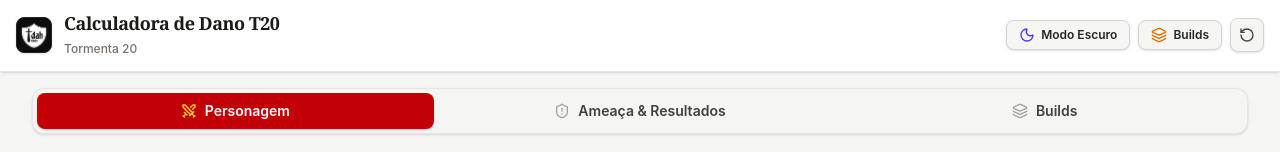
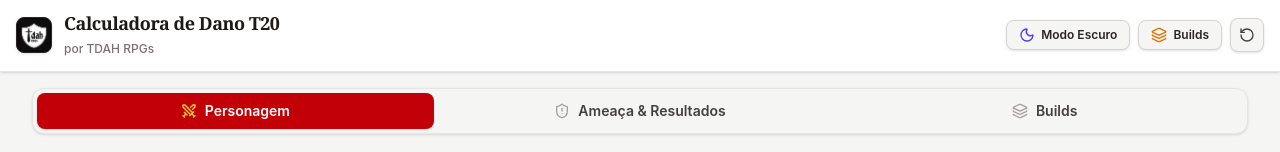
Before and after one commit to tdahrpgs/TDAH-RPGs, a React (Vite) app: page / in a window 1280 px wide. Shown: the top 152 px of the page. Built offline with nearby package versions, Linux system fonts and the light colour scheme.

Commit message:
style: update header branding
Change the subtitle in the header to credit TDAH RPGs.

```diff
--- a/src/components/Header.tsx
+++ b/src/components/Header.tsx
@@ -38,7 +38,7 @@ export const Header: React.FC<HeaderProps> = ({
               Calculadora de Dano T20
             </h1>
             <span className="text-xs text-stone-500 dark:text-stone-400 font-medium">
-              Tormenta 20
+              por TDAH RPGs
             </span>
           </div>
         </div>
```
